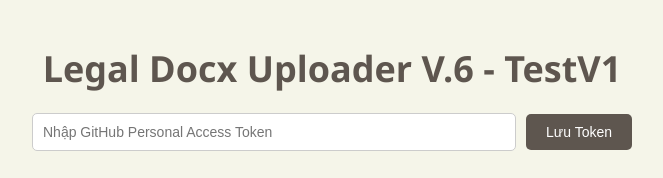
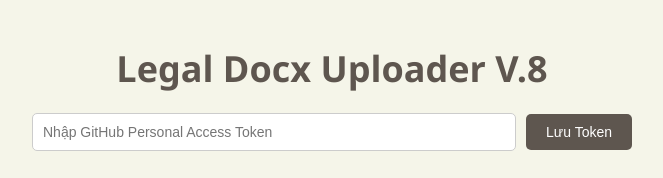
Before and after one commit to raydoanhuy/docx-cleaner-testV1, a plain HTML site: page index.html in a window 1280 px wide. Shown: the whole page, without its empty margins (308-971 px from the left). Drawn offline with Linux system fonts and the light colour scheme.

Commit message:
Update index.html

```diff
--- a/index.html
+++ b/index.html
@@ -3,7 +3,7 @@
 
 <head>
   <meta charset="UTF-8">
-  <title>Legal Docx Uploader V.6 - TestV1</title>
+  <title>Legal Docx Uploader V.8</title>
   <style>
     body {
       font-family: 'Segoe UI', sans-serif;
@@ -131,7 +131,7 @@
 </head>
 
 <body>
-  <h1>Legal Docx Uploader V.6 - TestV1</h1>
+  <h1>Legal Docx Uploader V.8</h1>
   <div class="token-container" id="tokenContainer">
     <input id="tokenInput" type="password" placeholder="Nhập GitHub Personal Access Token">
     <button id="saveTokenBtn" onclick="saveToken()">Lưu Token</button>
```
